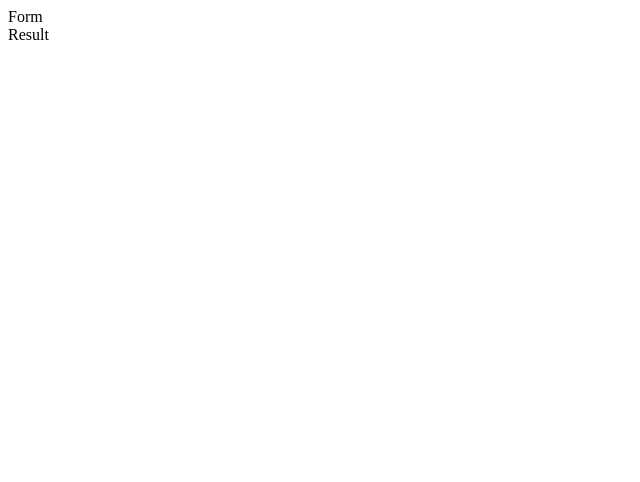
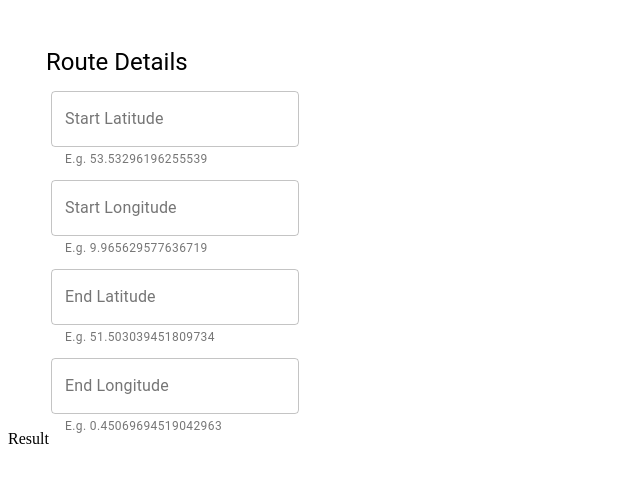
Before and after one commit to jlblumberg/jlbeacon, a React (Create React App) app: page / in a window 1280 px wide. Shown: the top 482 px of the page, without its empty margins (0-640 px from the left). Built offline with nearby package versions, Linux system fonts and the light colour scheme; the HTML template or start-up script is replaced by a standard one.

Commit message:
Add input fields on form

```diff
--- a/package.json
+++ b/package.json
@@ -3,6 +3,7 @@
   "version": "0.1.0",
   "private": true,
   "dependencies": {
+    "@material-ui/core": "^4.10.1",
     "@testing-library/jest-dom": "^4.2.4",
     "@testing-library/react": "^9.3.2",
     "@testing-library/user-event": "^7.1.2",
--- a/src/components/Form/Form.jsx
+++ b/src/components/Form/Form.jsx
@@ -1,10 +1,42 @@
 import React from 'react';
+import { Grid, TextField, Typography } from '@material-ui/core';
+import styles from './Form.module.css';
 
 const Form = () => {
   return(
-    <div id='route-details-input'>
-      Form
-    </div>
+    <Grid container spacing={3}>
+    <form id='route-details-input' className={styles.form}>
+      <Typography variant='h5' gutterBottom>Route Details</Typography>
+      <TextField className={styles.textField}
+        id="outlined-helperText"
+        label="Start Latitude"
+        placeholder="00.00000000000000"
+        helperText="E.g. 53.53296196255539"
+        variant="outlined"
+      />
+      <TextField className={styles.textField}
+        id="outlined-helperText"
+        label="Start Longitude"
+        placeholder="00.00000000000000"
+        helperText="E.g. 9.965629577636719"
+        variant="outlined"
+      />
+      <TextField className={styles.textField}
+        id="outlined-helperText"
+        label="End Latitude"
+        placeholder="00.00000000000000"
+        helperText="E.g. 51.503039451809734"
+        variant="outlined"
+      />
+      <TextField className={styles.textField}
+        id="outlined-helperText"
+        label="End Longitude"
+        placeholder="00.00000000000000"
+        helperText="E.g. 0.45069694519042963"
+        variant="outlined"
+      />
+    </form>
+    </Grid>
   )
 }
 
--- a/src/components/Form/Form.module.css
+++ b/src/components/Form/Form.module.css
@@ -0,0 +1,12 @@
+.form{
+  width: 40%;
+  margin-left: 50px !important;
+  margin-top: 50px !important;
+}
+
+.textField {
+  margin-top: 5px !important;
+  margin-bottom: 5px !important;
+  margin-left: 5px !important;
+  margin-right: 10px !important;
+}
```
Also changed, not shown: 1 other file (tests, documents, lock files or other folders).
